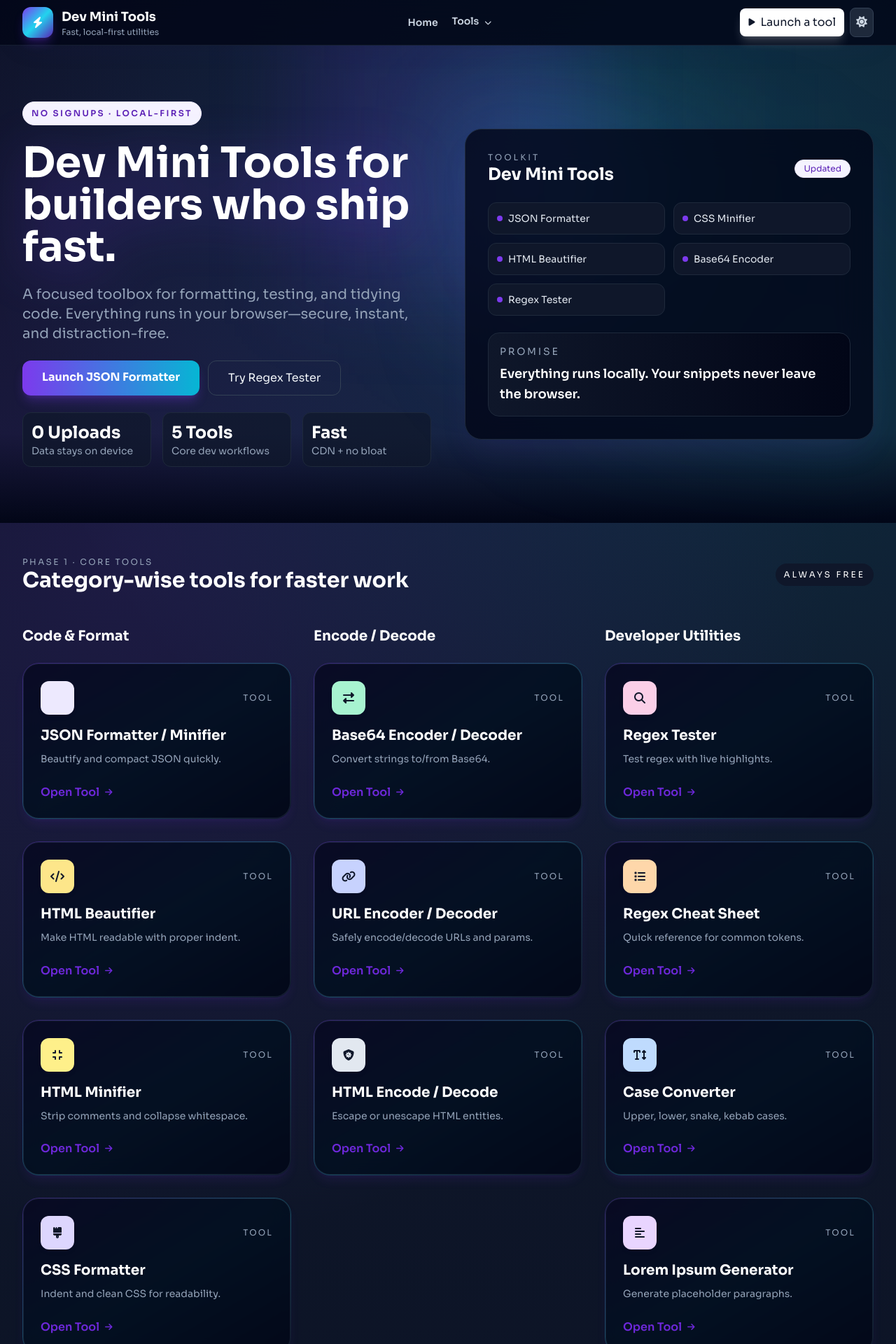
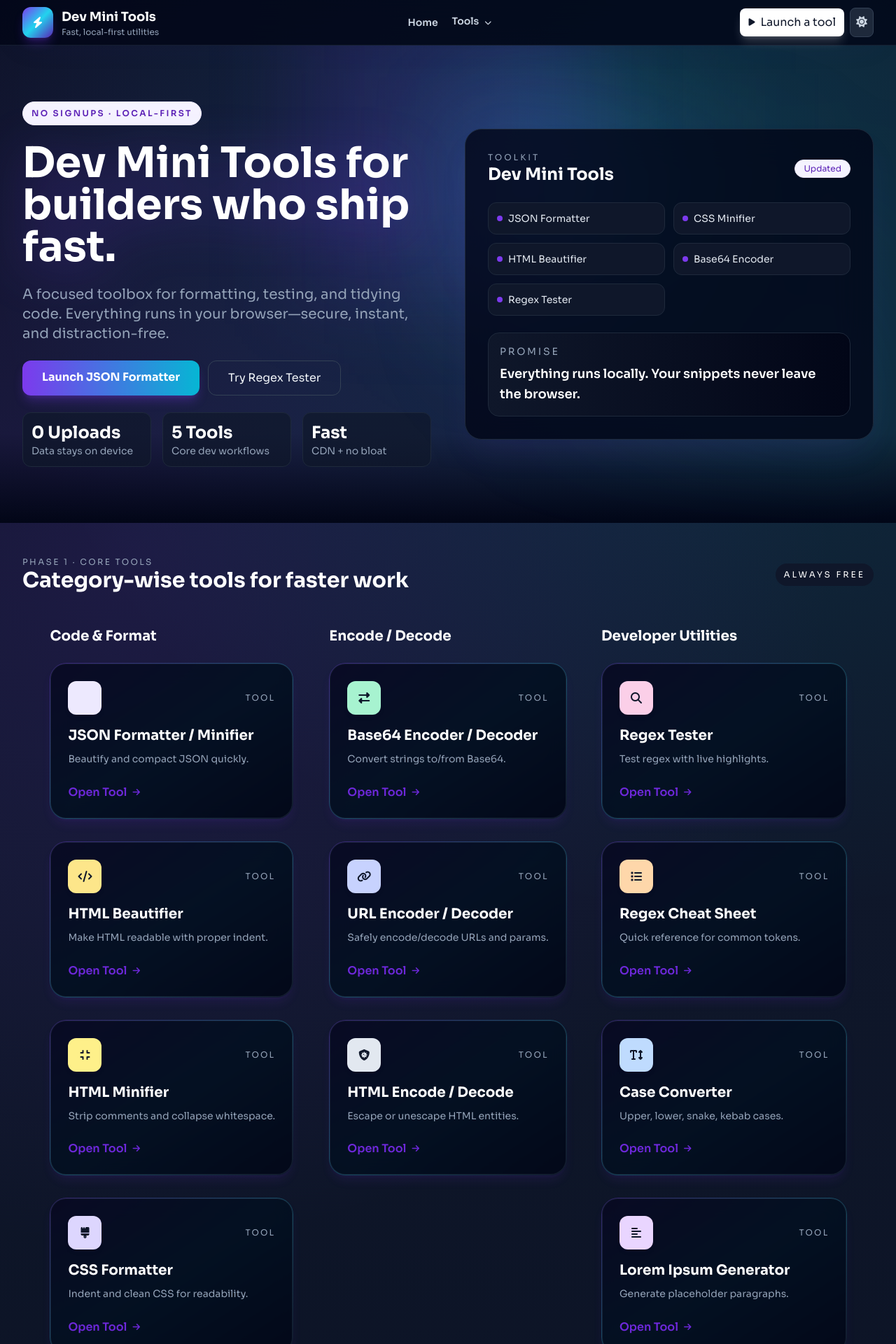
Before and after one commit to nomanafridi941-ops/Dev-Mini-Tools, a React (Vite) app: page /#/ in a window 1280 px wide. Shown: the top 1920 px of the page at 70% size. Built offline with nearby package versions, Linux system fonts and the light colour scheme.

Commit message:
style(ui): center Tools dropdown and homepage categories

```diff
--- a/App.tsx
+++ b/App.tsx
@@ -72,7 +72,7 @@ const Navbar = () => {
               </button>
 
               {isToolsOpen && (
-                <div className="absolute left-0 top-full pt-3 w-[48rem] rounded-2xl border border-slate-200 dark:border-slate-800 bg-white/95 dark:bg-slate-950/95 shadow-2xl shadow-slate-900/10 backdrop-blur-lg z-50">
+                <div className="absolute left-1/2 -translate-x-1/2 top-full pt-3 w-[48rem] rounded-2xl border border-slate-200 dark:border-slate-800 bg-white/95 dark:bg-slate-950/95 shadow-2xl shadow-slate-900/10 backdrop-blur-lg z-50">
                   <div className="px-3 pb-3 grid grid-cols-1 md:grid-cols-3 gap-2">
                     <div>
                       <p className="px-2 py-1 text-[11px] font-semibold uppercase tracking-[0.22em] text-slate-400">Code & Format</p>
--- a/pages/Home.tsx
+++ b/pages/Home.tsx
@@ -99,7 +99,7 @@ const Home: React.FC = () => {
           <span className="hidden md:inline-flex items-center gap-2 px-3 py-2 rounded-full bg-slate-900 text-white text-xs uppercase tracking-[0.25em]">Always free</span>
         </div>
 
-        <div className="grid grid-cols-1 lg:grid-cols-3 gap-8">
+        <div className="grid grid-cols-1 lg:grid-cols-3 gap-8 max-w-6xl mx-auto justify-items-center">
           <div className="space-y-6">
             <h3 className="text-xl font-bold text-slate-900 dark:text-white">Code & Format</h3>
             <div className="grid grid-cols-1 gap-8">
```
